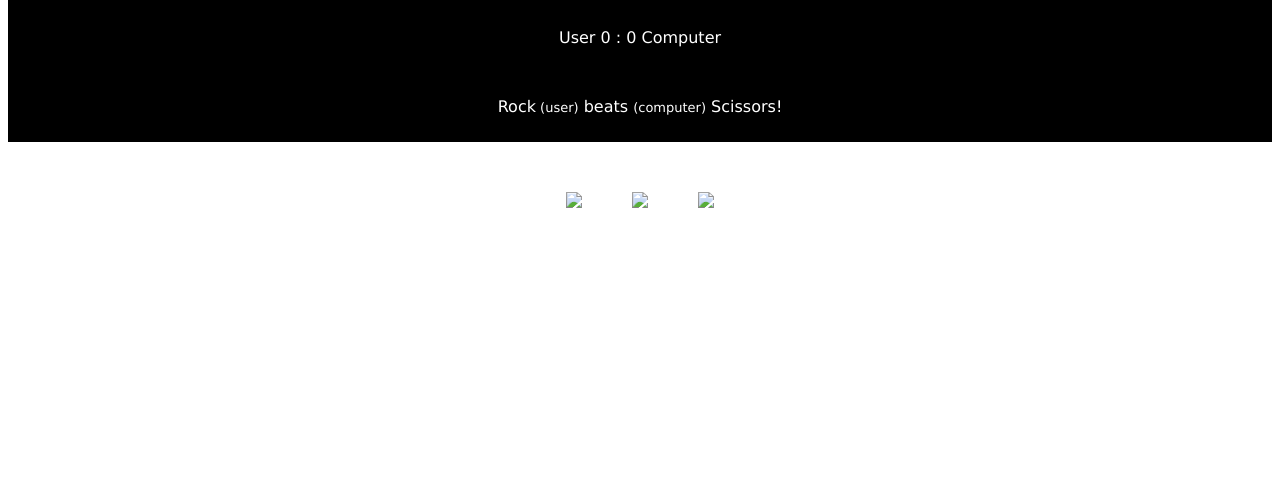
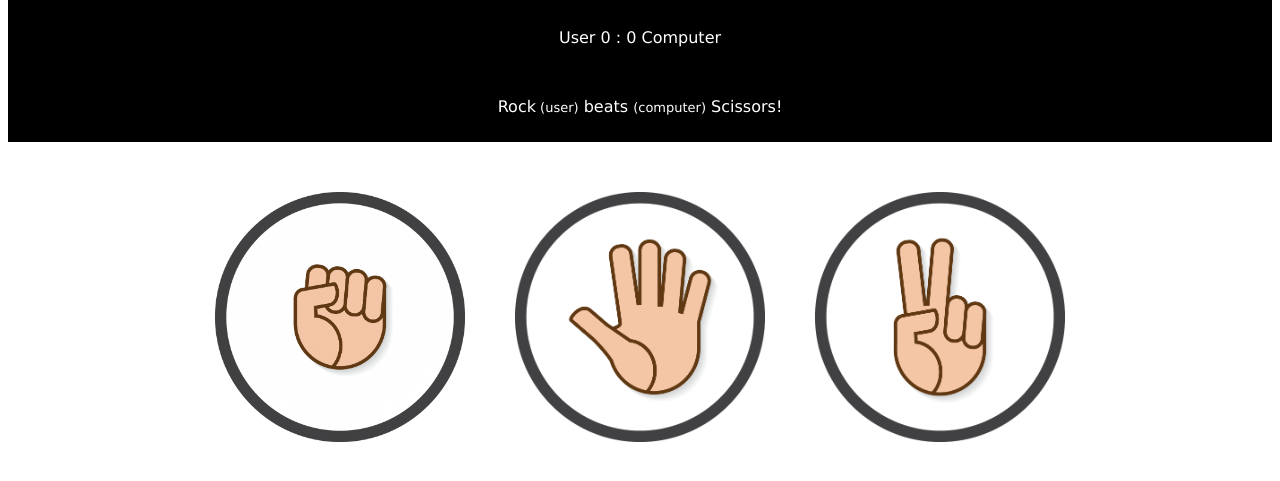
Before and after one commit to tomadel/rock-paper-scissors-gui, a plain HTML site: page index.html in a window 1280 px wide. Shown: the part 191-672 px from the top of the page. Drawn offline with Linux system fonts and the light colour scheme; the site is published under a folder, as on GitHub Pages, so addresses that start at the root find nothing.

Commit message:
Update index.html

```diff
--- a/index.html
+++ b/index.html
@@ -21,18 +21,18 @@
         </div>
         <div id="moves">
             <div id="rock" class="icons">
-                <img src="/images/rock-icon.png">
+                <img src="./images/rock-icon.png">
             </div>
             <div id="paper"  class="icons">
-                <img src="/images/paper-icon.png" >
+                <img src="./images/paper-icon.png" >
             </div>
             <div id="scissors"  class="icons">
-                <img src="/images/scissor-icon.png" >
+                <img src="./images/scissor-icon.png" >
 
             </div>
 
         </div>
-        <script src="./app.js" type="text/javascript"></script>
+        <script src="app.js" ></script>
 
 
     </body>
```
